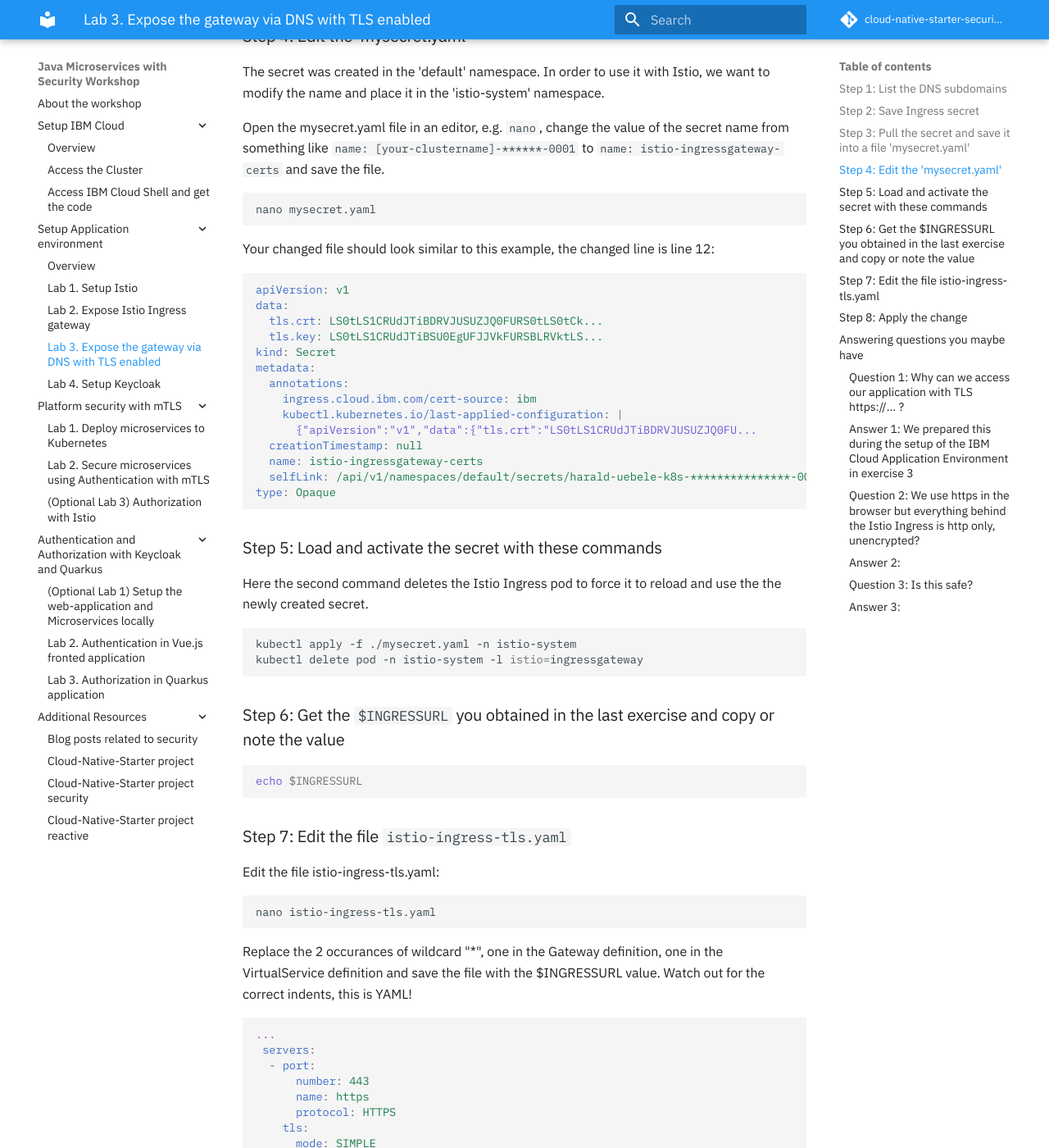
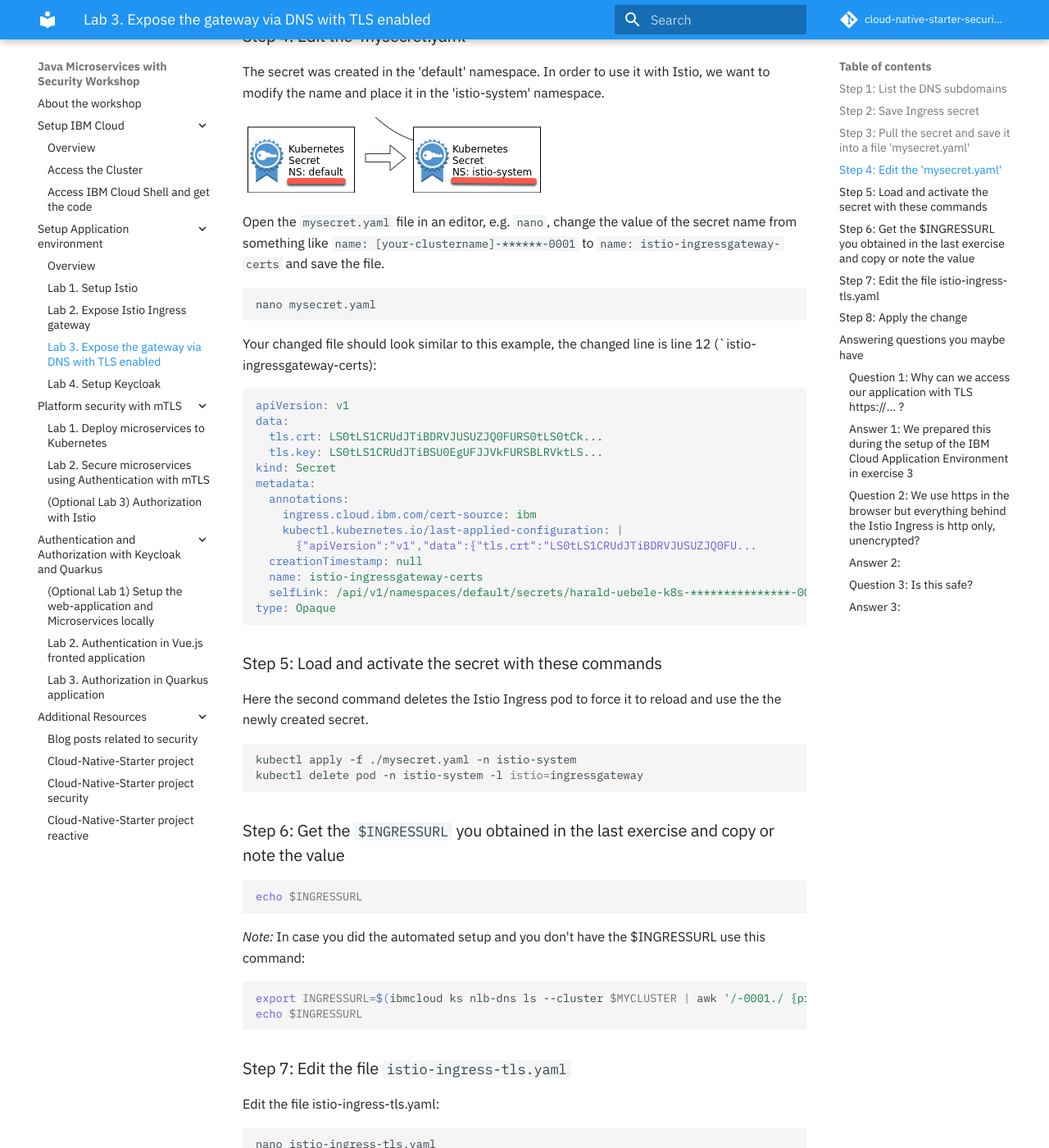
Before and after one commit to IBM/cloud-native-starter-security-workshop, an MkDocs documentation site: the page built from workshop/app-env-exercise-01/SETUP_ISTIO_INGRESS_TLS.md, in a window 1280 px wide and 1400 px high, scrolled down 2054 px. Shown: the whole window at 82% size. Built offline with MkDocs 1.6.1 and Material for MkDocs 9.7.7, drawn with Linux system fonts in a browser that asks for light colours; comment, search, counter and statistics services are not loaded.

Commit message:
update add additional information to: - SETUP_ISTIO_INGRESS_TLS.md - SETUP_ISTIO.md

````diff
--- a/workshop/app-env-exercise-01/SETUP_ISTIO_INGRESS_TLS.md
+++ b/workshop/app-env-exercise-01/SETUP_ISTIO_INGRESS_TLS.md
@@ -48,13 +48,15 @@
 
 The secret was created in the 'default' namespace. In order to use it with Istio, we want to modify the name and place it in the 'istio-system' namespace.
 
-Open the mysecret.yaml file in an editor, e.g. `nano`, change the value of the secret name from something like `name: [your-clustername]-******-0001` to `name: istio-ingressgateway-certs` and save the file.
+![](../images/Copy-Cert-01.png)
+
+Open the `mysecret.yaml` file in an editor, e.g. `nano`, change the value of the secret name from something like `name: [your-clustername]-******-0001` to `name: istio-ingressgateway-certs` and save the file.
 
 ```sh
 nano mysecret.yaml
 ```
 
-Your changed file should look similar to this example, the changed line is line 12:
+Your changed file should look similar to this example, the changed line is line 12 (`istio-ingressgateway-certs):
 
 ```yml
 apiVersion: v1
@@ -85,6 +87,13 @@
 ### Step 6: Get the `$INGRESSURL` you obtained in the last exercise and copy or note the value
 
 ```sh
+echo $INGRESSURL
+```
+
+_Note:_ In case you did the automated setup and you don't have the $INGRESSURL use this command:
+
+```sh
+export INGRESSURL=$(ibmcloud ks nlb-dns ls --cluster $MYCLUSTER | awk '/-0001./ {print $1}')
 echo $INGRESSURL
 ```
 
````
Also changed, not shown: workshop/app-env-exercise-01/SETUP_ISTIO.md (+2 -2 lines), workshop/images/Copy-Cert-01.png (added).
